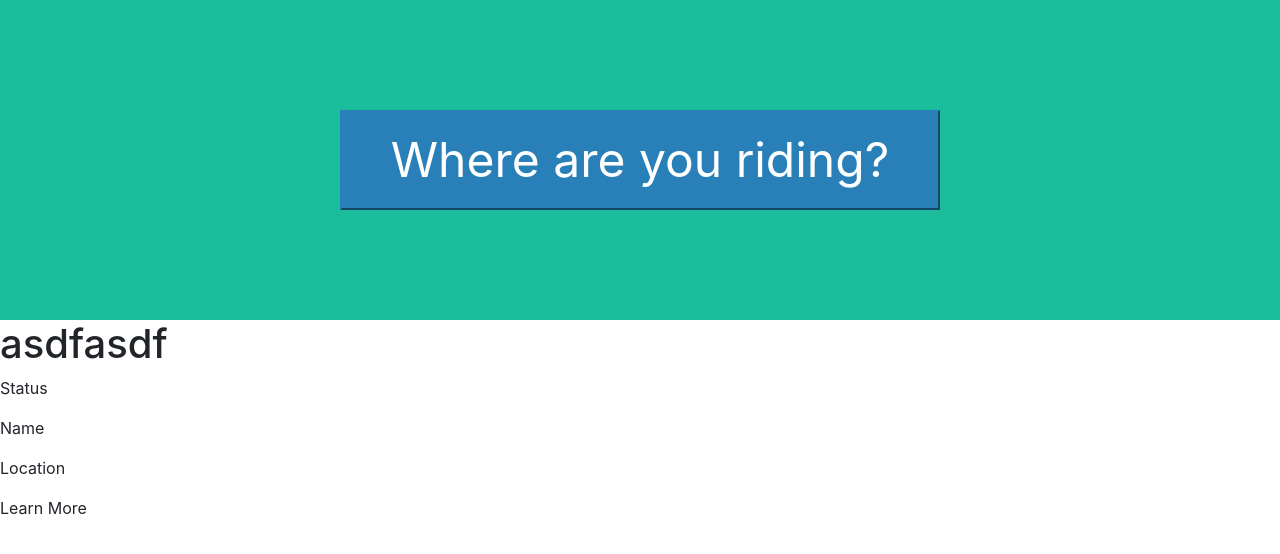
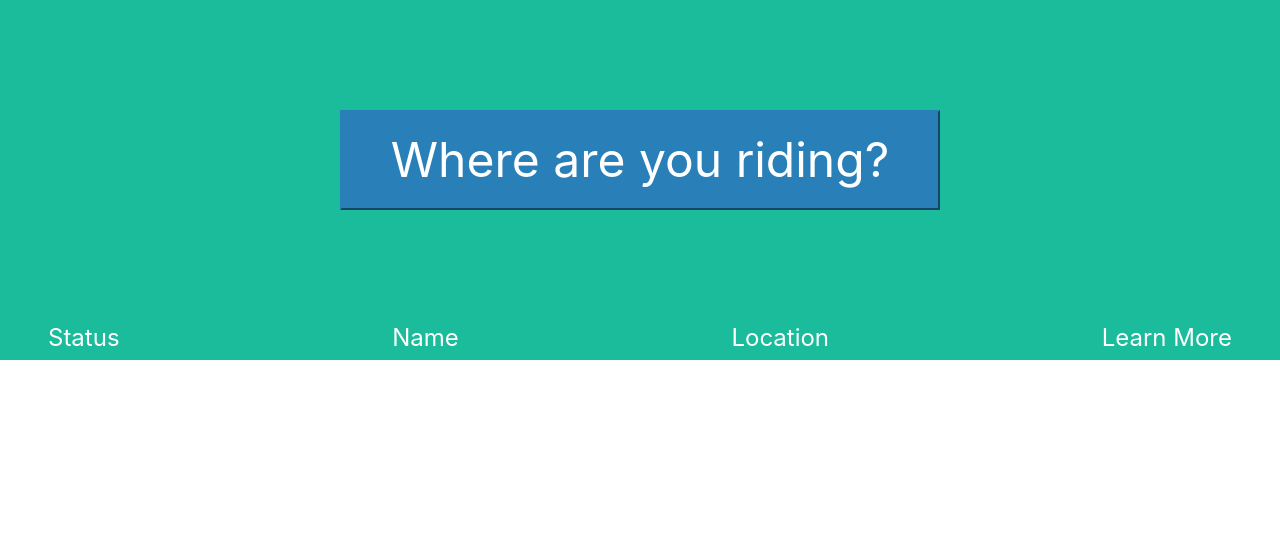
Before and after one commit to grantfogle/sendr-front-end, a React (Create React App) app: page / in a window 1280 px wide. Shown: the top 554 px of the page. Built offline with nearby package versions, Linux system fonts and the light colour scheme.

Commit message:
created header for trails component

```diff
--- a/src/App.css
+++ b/src/App.css
@@ -46,3 +46,16 @@
   width: 100vw;
   background-color: #fff;
 }
+
+.trails-toolbar {
+  width: 100vw;
+  height: 5vh;
+  display: flex;
+  flex-direction: row;
+  justify-content: space-between;
+  /* align-items: center; */
+  padding: 0 2em;
+  background-color: #1abc9c;
+  color: white;
+  font-size: 1.5em;
+}
--- a/src/App.js
+++ b/src/App.js
@@ -9,7 +9,10 @@ class App extends Component {
     super(props)
     this.state = {
       filter: '',
-      clicked: false
+      clicked: false,
+      trails: [
+        { name: 'Apex', region: 'Front Range', location: 'Golden, CO', status: 'Closed', reason: 'snow/wet/mud' },
+        {},]
     }
   }
 
--- a/src/components/Trails.js
+++ b/src/components/Trails.js
@@ -11,13 +11,15 @@ import '../App.css'
 const Trails = ({ }) => {
     return (
         <div className="trails">
-            <h1>asdfasdf</h1>
             <div className="trails-toolbar">
                 <p>Status</p>
                 <p>Name</p>
                 <p>Location</p>
                 <p>Learn More</p>
             </div>
+            <div className="trails-status">
+                {}
+            </div>
         </div>
     );
 }
```
